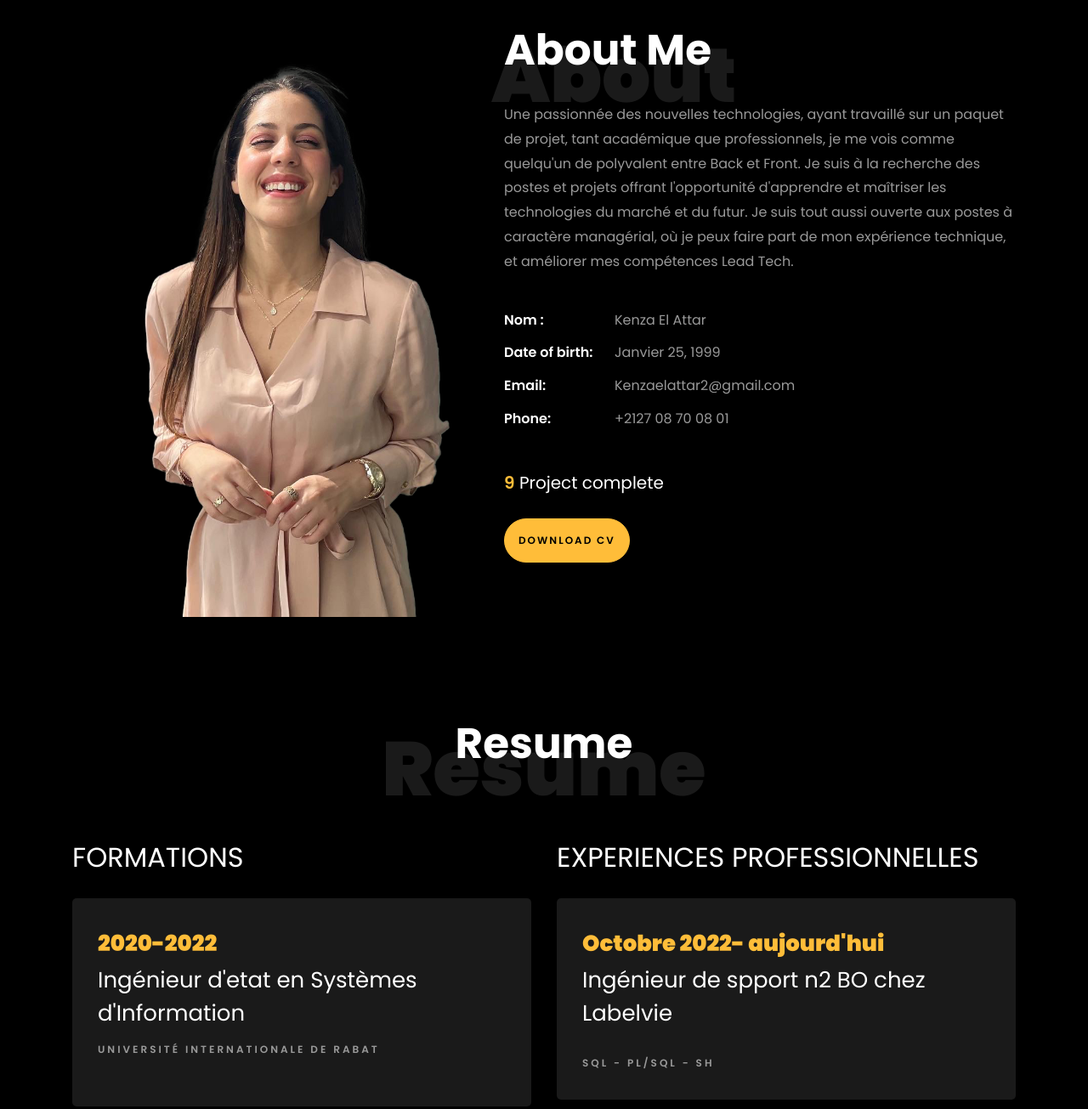
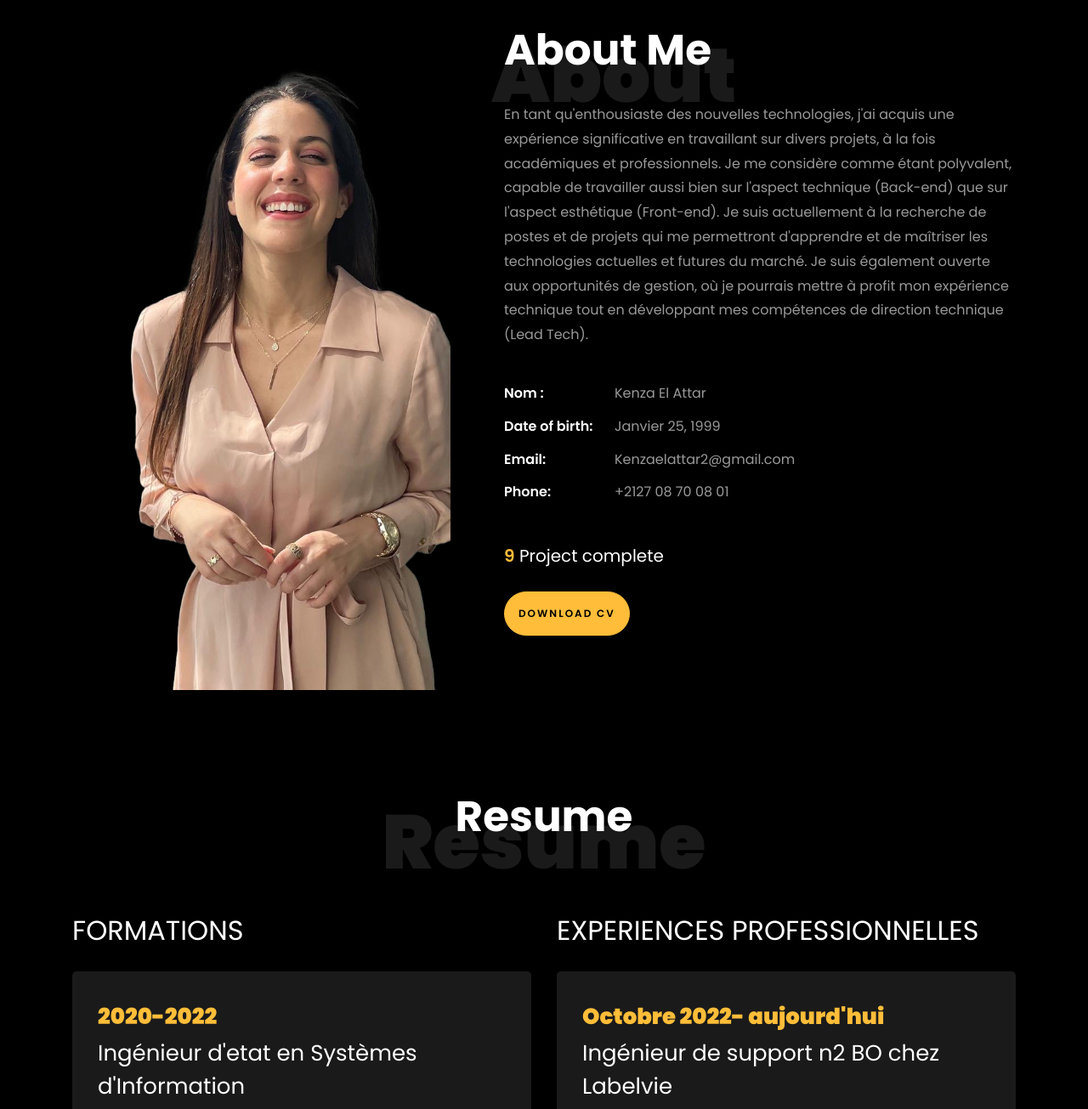
Before and after one commit to KenzaElattar/KenzaElattar.github.io, a plain HTML site: page index.html in a window 1280 px wide. Shown: the part 840-2145 px from the top of the page at 85% size. Drawn offline with Linux system fonts and the light colour scheme; files whose address does not match are found by name.

Commit message:
Update index.html

```diff
--- a/index.html
+++ b/index.html
@@ -70,7 +70,7 @@
 	      	<div class="overlay"></div>
 	        <div class="container">
 	          <div class="row d-flex no-gutters slider-text align-items-end justify-content-end" data-scrollax-parent="true">
-	          	<div class="one-third js-fullheight order-md-last img" style="background-image:url(images/photo pro 3.png);">
+	          	<div class="one-third js-fullheight order-md-last img" style="background-image:url(images/bg3.png);">
 	          		<div class="overlay"></div>
 	          	</div>
 		          <div class="one-forth d-flex align-items-center ftco-animate" data-scrollax=" properties: { translateY: '70%' }">
@@ -101,8 +101,10 @@
 		          <div class="col-md-12 heading-section ftco-animate">
 		          	<h1 class="big">About</h1>
 		            <h2 class="mb-4">About Me</h2>
-		            <p>Une passionnée des nouvelles technologies, ayant travaillé sur un paquet de projet, tant académique que professionnels, je me vois comme quelqu'un de polyvalent entre Back et Front. Je suis à la recherche des postes et projets offrant l'opportunité d'apprendre et maîtriser les technologies du marché et du futur. Je suis tout aussi ouverte aux postes à caractère managérial, où je peux faire part de mon expérience technique, et améliorer mes compétences Lead Tech.</p>
-		            <ul class="about-info mt-4 px-md-0 px-2">
+		            <p>
+En tant qu'enthousiaste des nouvelles technologies, j'ai acquis une expérience significative en travaillant sur divers projets, à la fois académiques et professionnels. Je me considère comme étant polyvalent, capable de travailler aussi bien sur l'aspect technique (Back-end) que sur l'aspect esthétique (Front-end). Je suis actuellement à la recherche de postes et de projets qui me permettront d'apprendre et de maîtriser les technologies actuelles et futures du marché. Je suis également ouverte aux opportunités de gestion, où je pourrais mettre à profit mon expérience technique tout en développant mes compétences de direction technique (Lead Tech).
+				  </p>
+				  <ul class="about-info mt-4 px-md-0 px-2">
 		            	<li class="d-flex"><span>Nom :</span> <span>Kenza El Attar</span></li>
 		            	<li class="d-flex"><span>Date of birth:</span> <span>Janvier 25, 1999</span></li>
 		            	<li class="d-flex"><span>Email:</span> <span>Kenzaelattar2@gmail.com</span></li>
@@ -175,7 +177,7 @@
     				<div class="resume-wrap ftco-animate">
 
     					<span class="date">Octobre 2022- aujourd'hui</span>
-    					<h2>Ingénieur de spport n2 BO chez Labelvie </h2>
+    					<h2>Ingénieur de support n2 BO chez Labelvie </h2>
 
     					<p class="mt-4">  </p>
     					<span class="position"> SQL - PL/SQL  - sh  </span>
```
